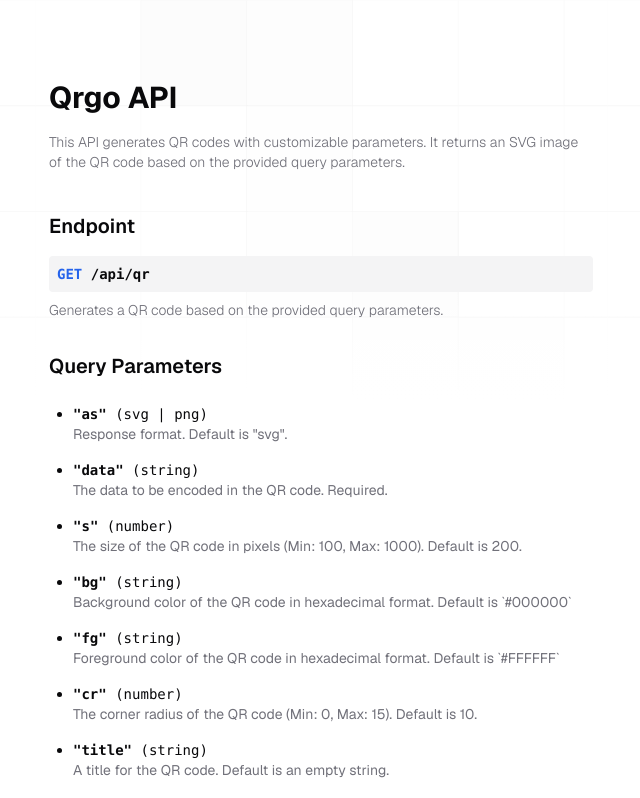
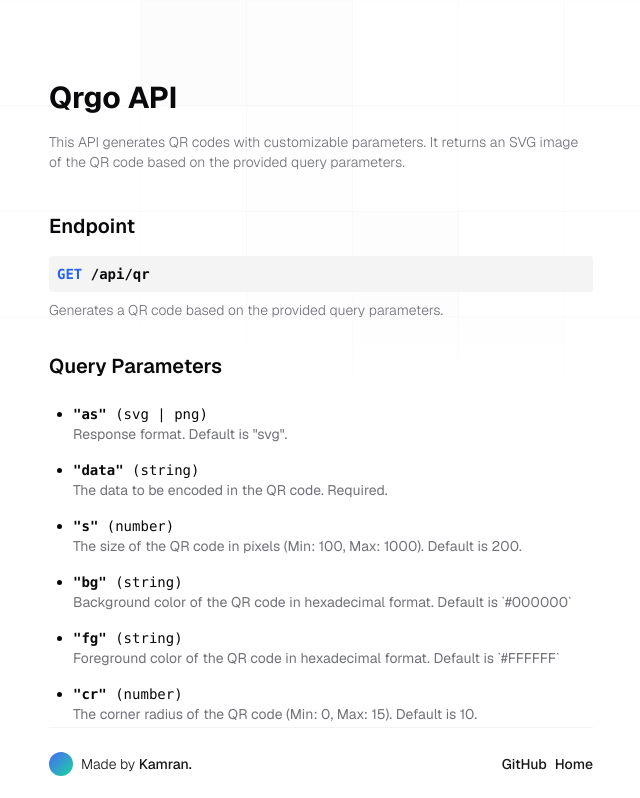
Before and after one commit to rakhimovkamran/qrgo, a Next.js app: page /api-guide in a window 1280 px wide. Shown: the top 798 px of the page, without its empty margins (319-959 px from the left). Built offline with nearby package versions, Linux system fonts and the light colour scheme.

Commit message:
Update footer layout

```diff
--- a/src/shared/components/footer.tsx
+++ b/src/shared/components/footer.tsx
@@ -9,7 +9,7 @@ export const Footer = ({ links }: FooterProps) => {
   return (
     <footer
       className={
-        "mt-16 flex w-full items-center justify-between border-t border-t-zinc-100 py-6 text-[#171717]"
+        "sticky bottom-0 mt-4 flex w-full items-center justify-between border-t border-t-zinc-100 bg-white py-6 text-[#171717]"
       }
     >
       <div className={"flex items-center gap-2"}>
```
